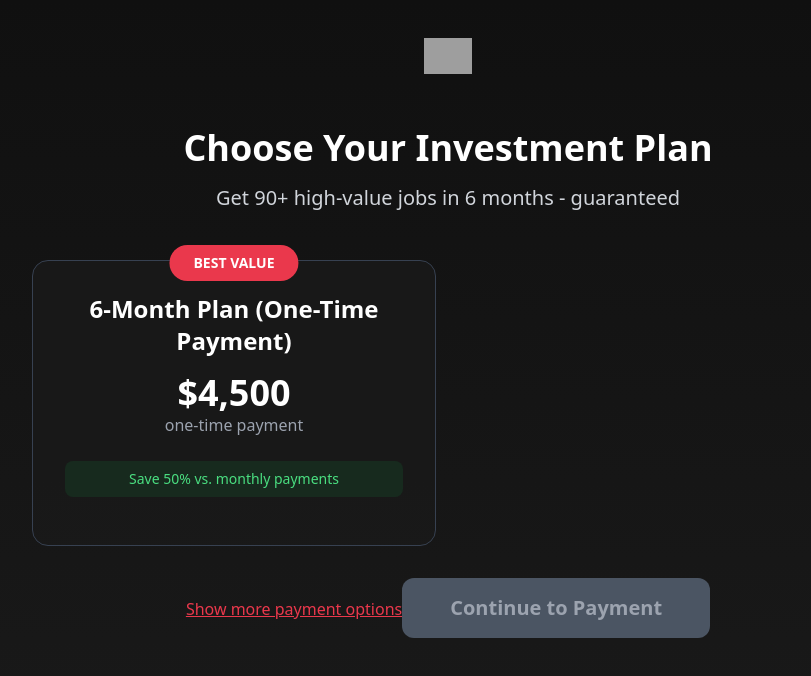
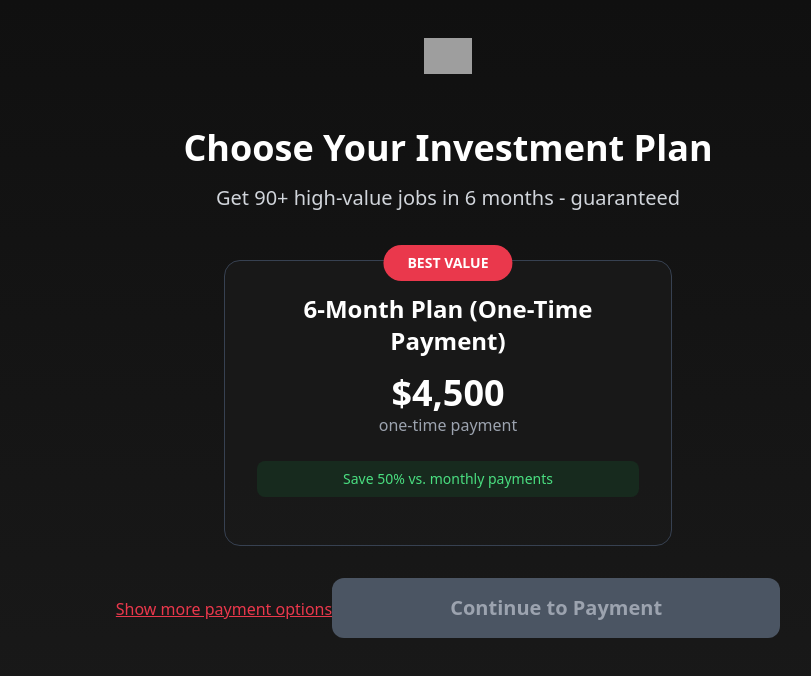
Before and after one commit to sagehawk/ceramic-catalysts-accelerate-deals, a React (Vite) app: page / in a window 1280 px wide. Shown: the top 676 px of the page, without its empty margins (192-1003 px from the left). Built offline with nearby package versions, Linux system fonts and the light colour scheme; grey boxes are pictures that could not be loaded.

Commit message:
Fix: Improve layout and styling
Refactor components to improve layout and styling issues.

```diff
--- a/src/components/enrollment/MultiStepEnrollment.tsx
+++ b/src/components/enrollment/MultiStepEnrollment.tsx
@@ -66,7 +66,8 @@ const MultiStepEnrollment: React.FC<MultiStepEnrollmentProps> = ({ allPlans, pri
               Get 90+ high-value jobs in 6 months - guaranteed
             </p>
 
-            <div className="grid grid-cols-1 md:grid-cols-2 gap-6 mb-8">
+            <div className="max-w-2xl mx-auto mb-8">
+              <div className={`grid gap-6 mb-8 ${showAllPlans ? 'grid-cols-1 md:grid-cols-2' : 'grid-cols-1 max-w-md mx-auto'}`}>
                 {visiblePlans.map((plan) => (
                   <div
                     key={plan.id}
@@ -142,7 +143,7 @@ const MultiStepEnrollment: React.FC<MultiStepEnrollmentProps> = ({ allPlans, pri
                 onClick={handleContinueToPayment}
                 disabled={!selectedPlanId}
                 className={`
-                px-12 py-4 text-xl font-bold rounded-xl transition-all duration-300
+                  px-12 py-4 text-xl font-bold rounded-xl transition-all duration-300 w-full max-w-md
                   ${selectedPlanId
                     ? 'bg-accent-red hover:bg-accent-red/90 text-white shadow-lg hover:shadow-xl'
                     : 'bg-gray-600 text-gray-400 cursor-not-allowed'
@@ -151,6 +152,7 @@ const MultiStepEnrollment: React.FC<MultiStepEnrollmentProps> = ({ allPlans, pri
               >
                 Continue to Payment
               </button>
+            </div>
           </motion.div>
         ) : (
           <motion.div
```
Lines whose indentation alone changed are shown as unchanged.
